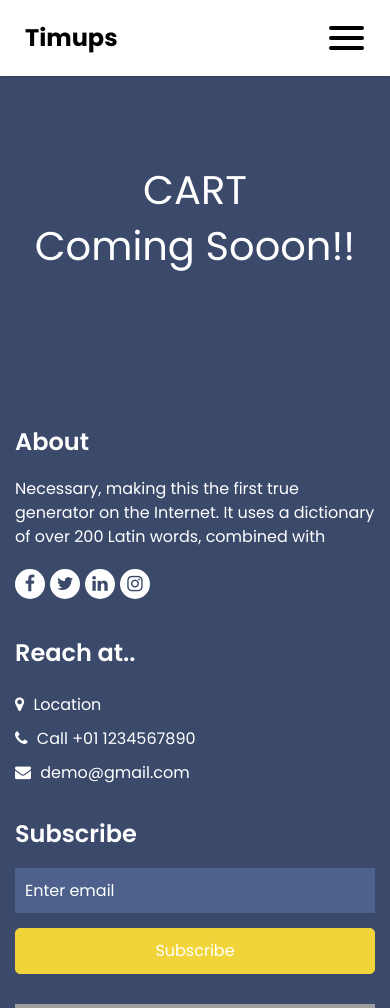
After one commit to kishan-sharda/Training_project_Django, a Django app: page /cart/ in a window 390 px wide. The commit adds this page. Shown: the top 1008 px of the page. Run offline with Django 3.2, Linux system fonts and the light colour scheme; some libraries are stand-ins or nearby versions; grey boxes are pictures that could not be loaded.

Commit message:
cart page layout added

```diff
--- /dev/null
+++ b/templates/cart.html
@@ -0,0 +1,218 @@
+{%load static%}
+<!DOCTYPE html>
+
+<html lang="en">
+
+<head>
+  <!-- Basic -->
+  <meta charset="utf-8" />
+  <meta http-equiv="X-UA-Compatible" content="IE=edge" />
+  <!-- Mobile Metas -->
+  <meta name="viewport" content="width=device-width, initial-scale=1, shrink-to-fit=no" />
+  <!-- Site Metas -->
+  <meta name="keywords" content="" />
+  <meta name="description" content="" />
+  <meta name="author" content="" />
+  <link rel="shortcut icon" href="{% static 'images/favicon.png'%}" type="image/x-icon">
+
+  <title>Timups</title>
+
+
+  <!-- bootstrap core css -->
+  <link rel="stylesheet" type="text/css" href="{% static 'css/bootstrap.css'%}" />
+  <!--owl slider stylesheet -->
+  <link rel="stylesheet" type="text/css" href="https://cdnjs.cloudflare.com/ajax/libs/OwlCarousel2/2.3.4/assets/owl.carousel.min.css" />
+
+  <!-- font awesome style -->
+  <link href="{% static 'css/font-awesome.min.css'%}" rel="stylesheet" />
+
+  <!-- Custom styles for this template -->
+  <link href="{%static 'css/style.css'%}" rel="stylesheet" />
+  <!-- responsive style -->
+  <link href="{%static 'css/responsive.css'%}" rel="stylesheet" />
+
+</head>
+
+<body class="sub_page">
+
+  <div class="hero_area">
+    <!-- header section strats -->
+    <header class="header_section">
+      <div class="container-fluid">
+        <nav class="navbar navbar-expand-lg custom_nav-container ">
+          <a class="navbar-brand" href="/">
+            <span>
+              Timups
+            </span>
+          </a>
+
+          <button class="navbar-toggler" type="button" data-toggle="collapse" data-target="#navbarSupportedContent" aria-controls="navbarSupportedContent" aria-expanded="false" aria-label="Toggle navigation">
+            <span class=""> </span>
+          </button>
+
+          <div class="collapse navbar-collapse" id="navbarSupportedContent">
+            <ul class="navbar-nav">
+              <li class="nav-item">
+                <a class="nav-link" href="/">Home </a>
+              </li>
+              <li class="nav-item">
+                <a class="nav-link" href="watchPage"> Watches </a>
+              </li>
+              <li class="nav-item active">
+                <a class="nav-link" href=""> About <span class="sr-only">(current)</span> </a>
+              </li>
+              <li class="nav-item">
+                <a class="nav-link" href="contact">Contact Us</a>
+              </li>{% if user.is_authenticated %}
+              <li>Hello,{{user.first_name}}</li>
+              <li class="nav-item">
+              <a class="nav-link" href="accounts/logout">Logout</a>
+            </li>
+            {% endif %}
+          </ul>
+
+          <div class="user_option-box">
+            {%if not user.is_authenticated %}
+            <a href="accounts/login">
+
+              <i class="fa fa-user"></i>
+
+            </a>
+            {% endif %}
+            <a href="">
+              <i class="fa fa-cart-plus" ></i>
+            </a>
+            {%if user.is_authenticated %}
+            <a href="">
+              <i class="fa fa-heart"></i>
+            </a>
+            {%endif%}
+              <a href="">
+                <i class="fa fa-search" aria-hidden="true"></i>
+              </a>
+            </div>
+          </div>
+        </nav>
+      </div>
+    </header>
+    <!-- end header section -->
+  </div>
+
+  <!-- Cart section -->
+
+  <section class="about_section layout_padding">
+    <div class="container  ">
+        <center>
+            <h1>   CART </h1>
+            <h1>Coming Sooon!!</h1>
+        </center>
+    </div>
+  </section>
+
+  <!-- cart section -->
+
+  <!-- footer section -->
+  <footer class="footer_section">
+    <div class="container">
+      <div class="row">
+        <div class="col-md-6 col-lg-3 footer-col">
+          <div class="footer_detail">
+            <h4>
+              About
+            </h4>
+            <p>
+              Necessary, making this the first true generator on the Internet. It uses a dictionary of over 200 Latin words, combined with
+            </p>
+            <div class="footer_social">
+              <a href="">
+                <i class="fa fa-facebook" aria-hidden="true"></i>
+              </a>
+              <a href="">
+                <i class="fa fa-twitter" aria-hidden="true"></i>
+              </a>
+              <a href="">
+                <i class="fa fa-linkedin" aria-hidden="true"></i>
+              </a>
+              <a href="">
+                <i class="fa fa-instagram" aria-hidden="true"></i>
+              </a>
+            </div>
+          </div>
+        </div>
+        <div class="col-md-6 col-lg-3 footer-col">
+          <div class="footer_contact">
+            <h4>
+              Reach at..
+            </h4>
+            <div class="contact_link_box">
+              <a href="">
+                <i class="fa fa-map-marker" aria-hidden="true"></i>
+                <span>
+                  Location
+                </span>
+              </a>
+              <a href="">
+                <i class="fa fa-phone" aria-hidden="true"></i>
+                <span>
+                  Call +01 1234567890
+                </span>
+              </a>
+              <a href="">
+                <i class="fa fa-envelope" aria-hidden="true"></i>
+                <span>
+                  demo@gmail.com
+                </span>
+              </a>
+            </div>
+          </div>
+        </div>
+        <div class="col-md-6 col-lg-3 footer-col">
+          <div class="footer_contact">
+            <h4>
+              Subscribe
+            </h4>
+            <form action="#">
+              <input type="text" placeholder="Enter email" />
+              <button type="submit">
+                Subscribe
+              </button>
+            </form>
+          </div>
+        </div>
+        <div class="col-md-6 col-lg-3 footer-col">
+          <div class="map_container">
+            <div class="map">
+              <div id="googleMap"></div>
+            </div>
+          </div>
+        </div>
+      </div>
+      <div class="footer-info">
+        <p>
+          &copy; <span id="displayYear"></span> All Rights Reserved By
+          <a href="https://html.design/">Free Html Templates</a>
+        </p>
+      </div>
+    </div>
+  </footer>
+  <!-- footer section -->
+
+  <!-- jQery -->
+  <script src="js/jquery-3.4.1.min.js"></script>
+  <!-- popper js -->
+  <script src="https://cdn.jsdelivr.net/npm/popper.js@1.16.0/dist/umd/popper.min.js" integrity="sha384-Q6E9RHvbIyZFJoft+2mJbHaEWldlvI9IOYy5n3zV9zzTtmI3UksdQRVvoxMfooAo" crossorigin="anonymous">
+  </script>
+  <!-- bootstrap js -->
+  <script src="js/bootstrap.js"></script>
+  <!-- owl slider -->
+  <script src="https://cdnjs.cloudflare.com/ajax/libs/OwlCarousel2/2.3.4/owl.carousel.min.js">
+  </script>
+  <!-- custom js -->
+  <script src="js/custom.js"></script>
+  <!-- Google Map -->
+  <script src="https://maps.googleapis.com/maps/api/js?key=AIzaSyCh39n5U-4IoWpsVGUHWdqB6puEkhRLdmI&callback=myMap"></script>
+  <!-- End Google Map -->
+
+</body>
+
+</html>
--- a/timups/urls.py
+++ b/timups/urls.py
@@ -8,4 +8,5 @@ urlpatterns = [
     path('contact/', views.contact, name='contact'),
     path('watchPage/', views.watchPage, name='watchPage'),
     path('about/', views.about, name='about'),
+    path('cart/', views.cart, name= 'cart')
     ]
--- a/timups/views.py
+++ b/timups/views.py
@@ -22,3 +22,6 @@ def watchPage(request):
 
 def about(request):
     return render(request, "about.html")
+
+def cart(request):
+    return render(request, "cart.html")
```
Also changed, not shown: templates/index.html (+6 -5 lines).
